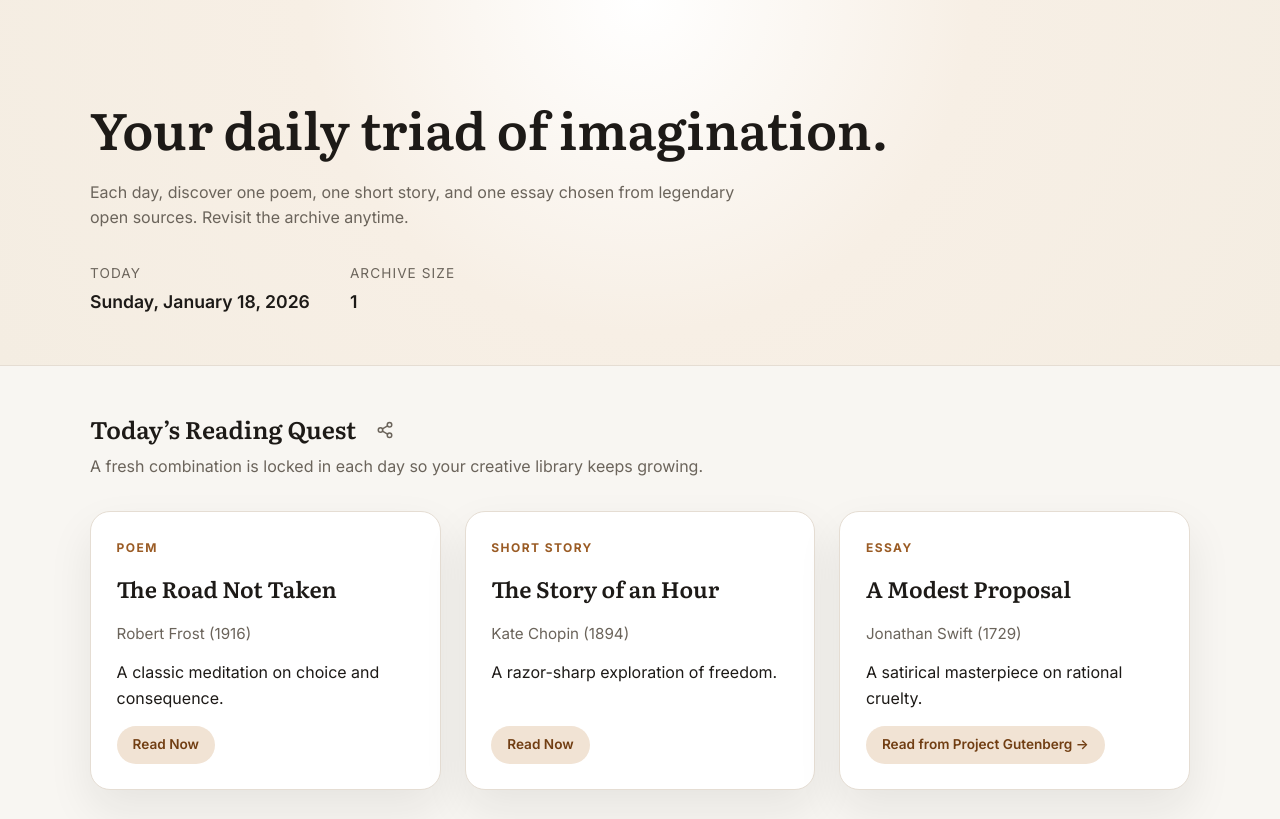
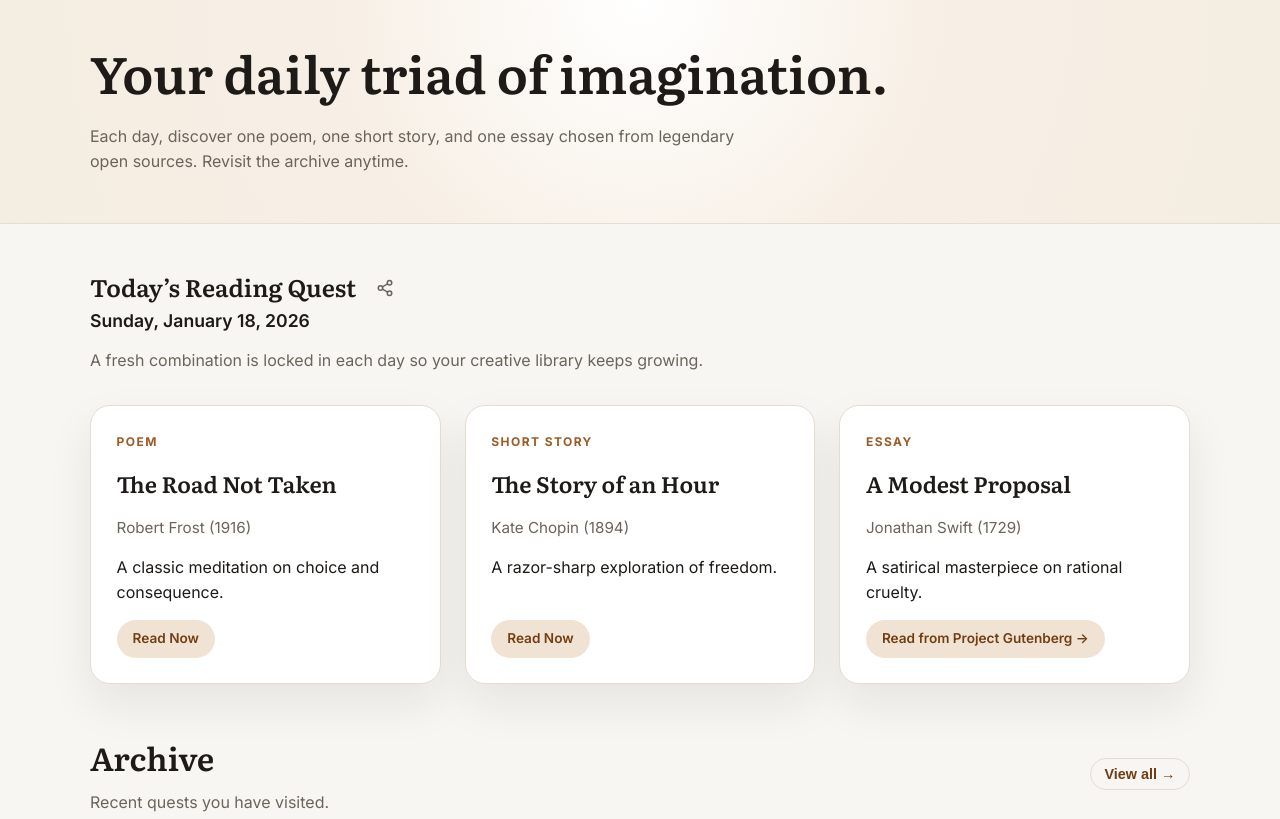
Before and after one commit to awadom/rbdailyquest, a plain HTML site: page index.html in a window 1280 px wide. Shown: the top 819 px of the page. Drawn offline with Linux system fonts and the light colour scheme.

Commit message:
Remove unused hero label and archive count elements, and adjust hero padding for improved layout

```diff
--- a/app.js
+++ b/app.js
@@ -333,11 +333,11 @@ const dailyContent = document.getElementById("daily-content");
 const dateList = document.getElementById("date-list");
 const fullArchiveList = document.getElementById("full-archive-list");
 const todayDate = document.getElementById("today-date");
-const archiveCount = document.getElementById("archive-count");
+// const archiveCount = document.getElementById("archive-count");
 const shareButton = document.getElementById("share-btn");
 const toast = document.getElementById("toast");
 const siteHeader = document.getElementById("site-header");
-const heroLabel = document.getElementById("hero-label");
+// const heroLabel = document.getElementById("hero-label");
 const dailyHeaderTitle = document.getElementById("daily-header-title");
 const backToTodayBtn = document.getElementById("back-to-today");
 
@@ -502,11 +502,11 @@ const renderDaily = (entry) => {
 
   // Update UI state for Archive vs Today
   if (isToday) {
-     heroLabel.textContent = "Today";
+     // heroLabel removed
      dailyHeaderTitle.textContent = "Today’s Reading Quest";
      backToTodayBtn.classList.add("hidden");
   } else {
-     heroLabel.textContent = "Archived Quest";
+     // heroLabel removed
      dailyHeaderTitle.textContent = "Reading Quest"; // or `Reading Quest: ${entry.date}`
      backToTodayBtn.classList.remove("hidden");
   }
@@ -590,7 +590,6 @@ const updateArchives = (archive) => {
     a.date < b.date ? 1 : -1
   );
 
-  if (archiveCount) archiveCount.textContent = entries.length.toString();
 
   // Render recent (top 3)
   renderArchiveList(entries.slice(0, 3), dateList);
--- a/index.html
+++ b/index.html
@@ -20,17 +20,6 @@
           Each day, discover one poem, one short story, and one essay chosen from
           legendary open sources. Revisit the archive anytime.
         </p>
-        <div class="hero-meta">
-          <div>
-            <p id="hero-label" class="label">Today</p>
-            <p id="today-date" class="value">—</p>
-            <button id="back-to-today" class="link-btn hidden">Back to today</button>
-          </div>
-          <div>
-            <p class="label">Archive size</p>
-            <p id="archive-count" class="value">0</p>
-          </div>
-        </div>
       </div>
     </header>
 
@@ -43,6 +32,10 @@
               <button id="share-btn" class="icon-btn-simple" aria-label="Share">
                 <svg xmlns="http://www.w3.org/2000/svg" width="18" height="18" viewBox="0 0 24 24" fill="none" stroke="currentColor" stroke-width="2" stroke-linecap="round" stroke-linejoin="round"><circle cx="18" cy="5" r="3"></circle><circle cx="6" cy="12" r="3"></circle><circle cx="18" cy="19" r="3"></circle><line x1="8.59" y1="13.51" x2="15.42" y2="17.49"></line><line x1="15.41" y1="6.51" x2="8.59" y2="10.49"></line></svg>
               </button>
+            </div>
+            <div class="date-row">
+              <p id="today-date" class="current-date">—</p>
+              <button id="back-to-today" class="link-btn hidden">Back to today</button>
             </div>
             <p class="muted">
               A fresh combination is locked in each day so your creative library
--- a/styles.css
+++ b/styles.css
@@ -37,7 +37,7 @@ h3 {
 }
 
 .hero {
-  padding: 4.5rem 0 3rem;
+  padding: 1rem 0 3rem;
   background: radial-gradient(circle at top, #ffffff 0%, #f7efe5 45%, #f4ede2 100%);
   border-bottom: 1px solid var(--border);
 }
@@ -66,25 +66,6 @@ h3 {
   color: var(--muted);
 }
 
-.hero-meta {
-  margin-top: 2rem;
-  display: flex;
-  gap: 2.5rem;
-  flex-wrap: wrap;
-}
-
-.label {
-  font-size: 0.85rem;
-  text-transform: uppercase;
-  letter-spacing: 0.08em;
-  color: var(--muted);
-}
-
-.value {
-  font-size: 1.1rem;
-  font-weight: 600;
-  margin-top: 0.25rem;
-}
 
 main {
   padding: 3rem 0 4rem;
@@ -165,6 +146,20 @@ main {
 .title-row h2 {
   margin-bottom: 0;
   line-height: 1.2;
+}
+
+.date-row {
+  display: flex;
+  gap: 1rem;
+  align-items: center;
+  margin-top: 0.2rem;
+  margin-bottom: 0.8rem;
+}
+
+.current-date {
+  font-weight: 600;
+  font-size: 1.1rem;
+  color: var(--ink);
 }
 
 .icon-btn-simple {
@@ -447,9 +442,6 @@ main {
     margin-right: 1rem;
   }
 
-  .hero-meta {
-    gap: 1.2rem;
-  }
 }
 
 /* Reader View */
@@ -605,10 +597,9 @@ main {
   border: none;
   color: var(--accent);
   padding: 0;
-  font-size: 0.8rem;
+  font-size: 0.85rem;
   font-weight: 600;
   cursor: pointer;
-  margin-top: 0.5rem;
   text-decoration: underline;
 }
 
```
